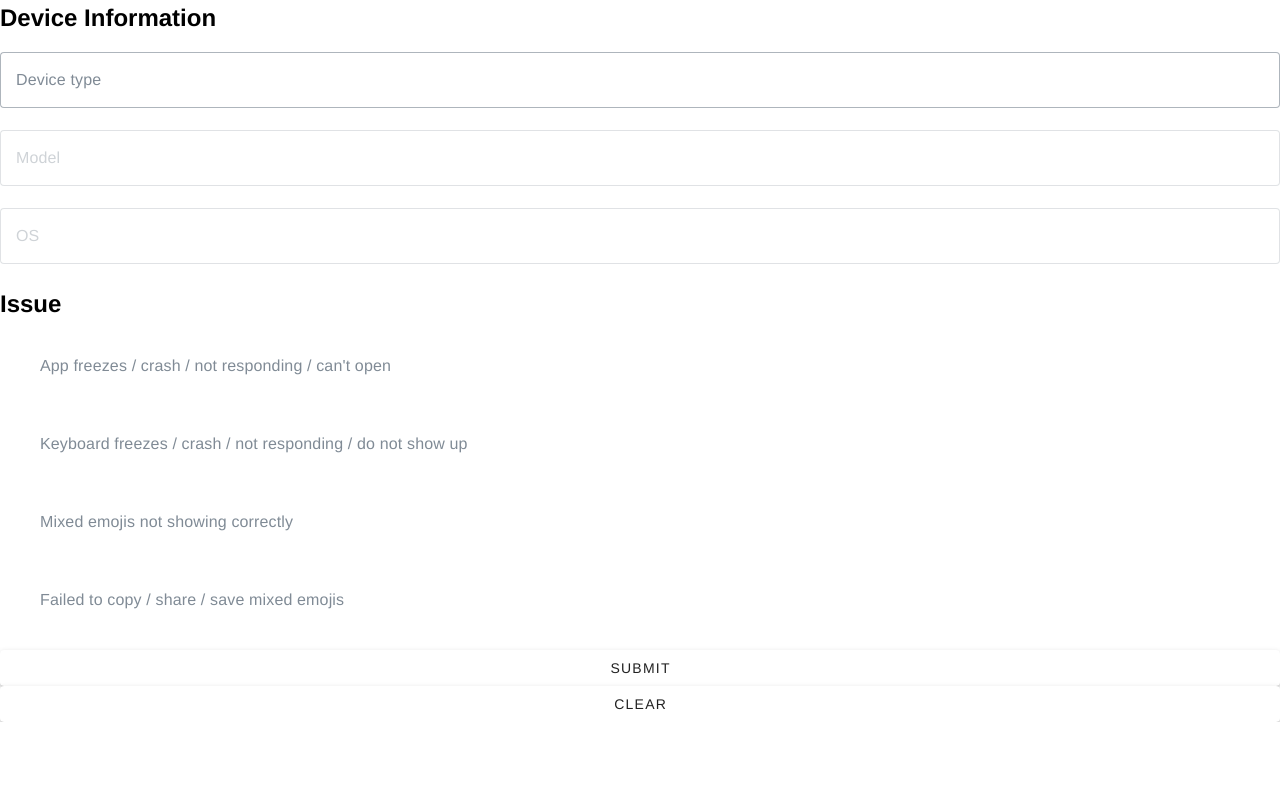
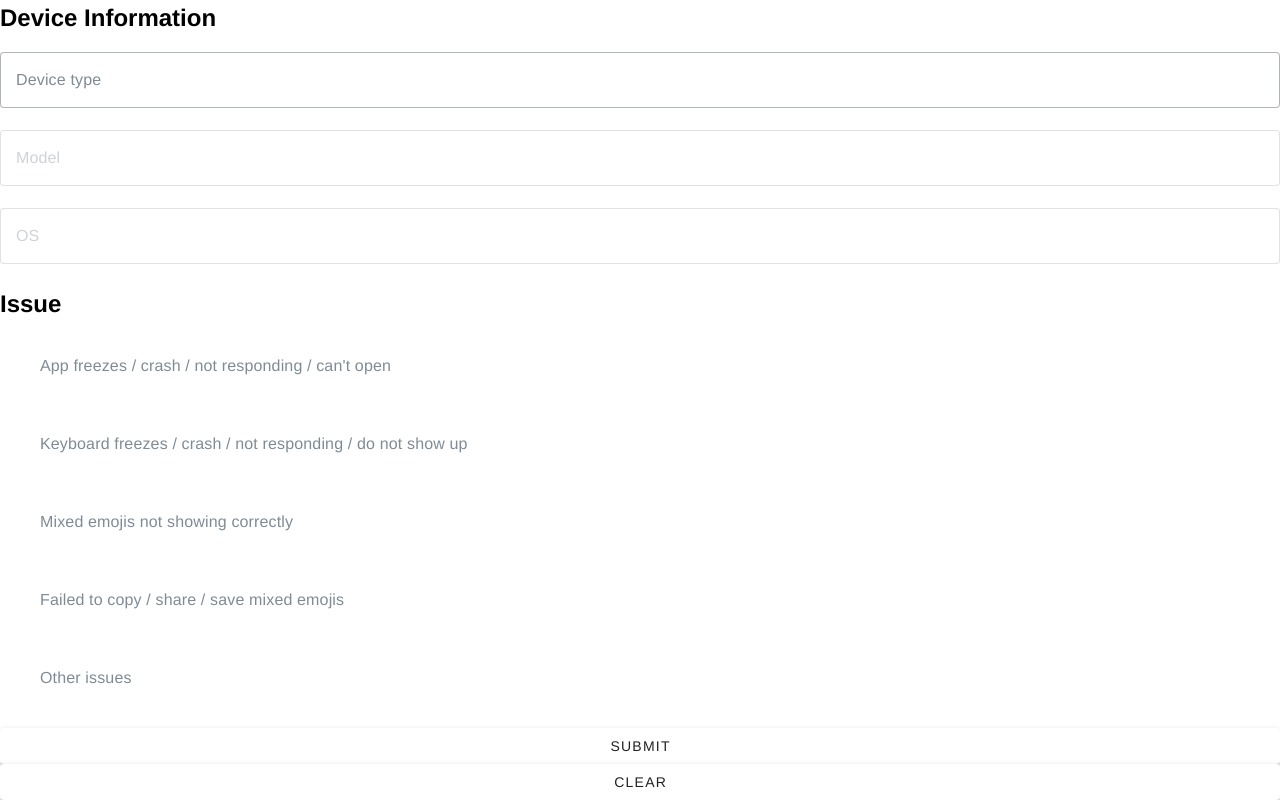
Before and after one commit to VardyNg/emoji-kitchen-keyboard-support-web, a Vue app: page / in a window 1280 px wide. Shown: the part 363-1163 px from the top of the page. Before the commit the page ends 1085 px from the top, so only its background shows below. Built offline with nearby package versions, Linux system fonts and the light colour scheme.

Commit message:
add "Other issues" in issueTypes

```diff
--- a/src/constants.js
+++ b/src/constants.js
@@ -168,4 +168,5 @@ export const issueTypes = [
   "Keyboard freezes / crash / not responding / do not show up",
   "Mixed emojis not showing correctly",
   "Failed to copy / share / save mixed emojis",
+  "Other issues",
 ];
```
